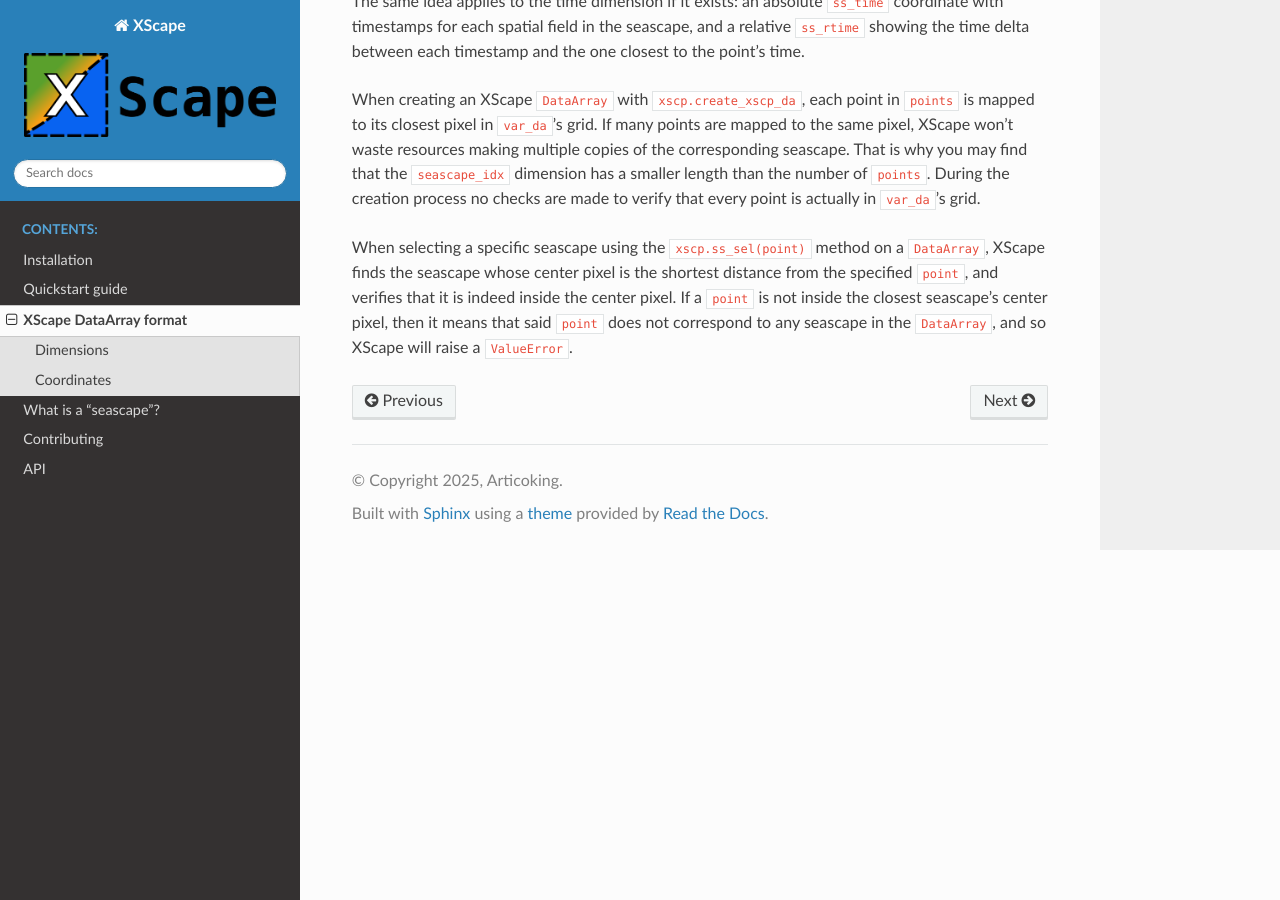
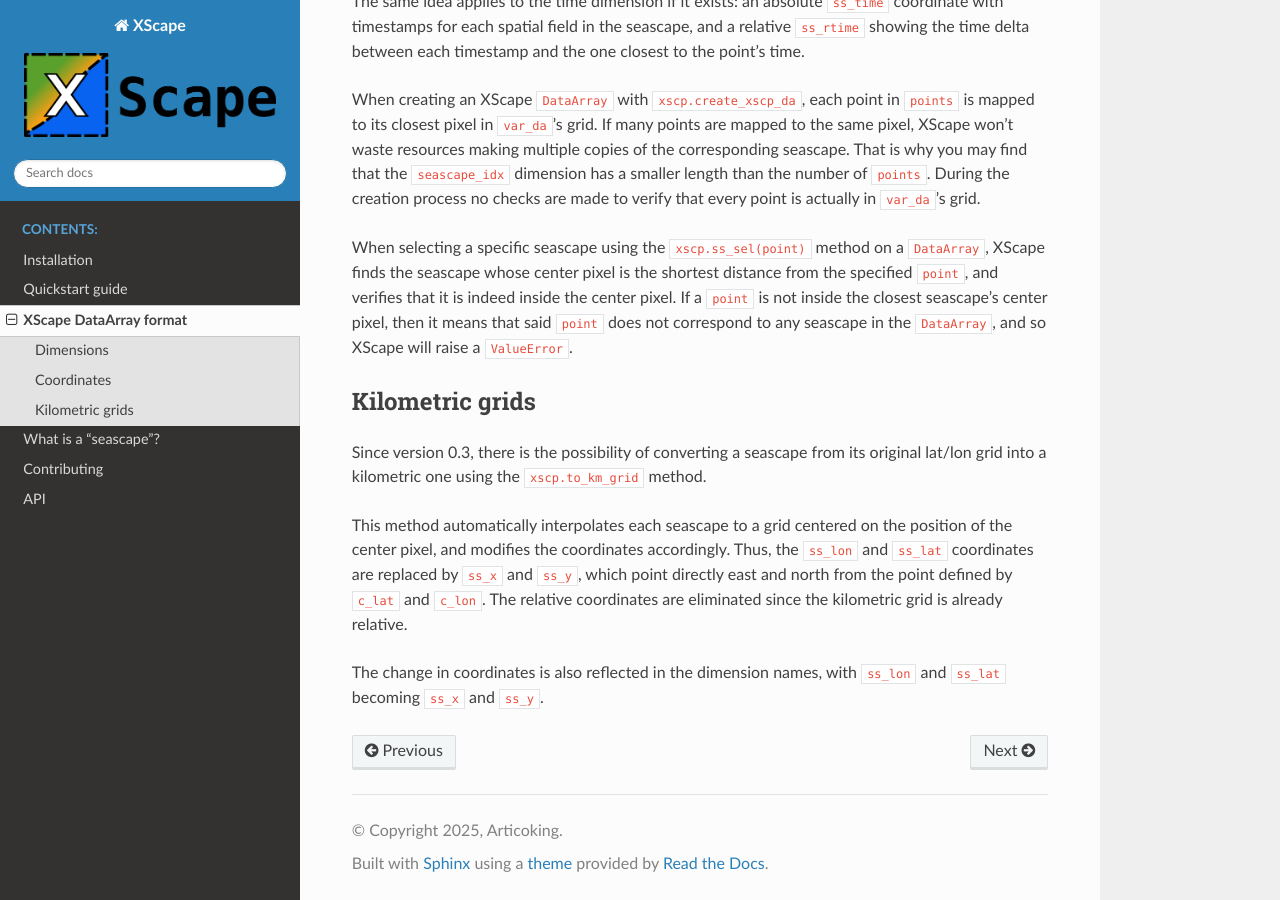
Before and after one commit to Articoking/XScape, a Sphinx documentation site: the page built from docs/source/content/usage/da_format.md, in a window 1280 px wide and 900 px high, scrolled down 918 px. Built offline with Sphinx 7.4.7 and the Read the Docs theme 3.1.0, drawn with Linux system fonts in a browser that asks for light colours.

Commit message:
Updated docs

```diff
--- a/docs/source/content/usage/da_format.md
+++ b/docs/source/content/usage/da_format.md
@@ -32,3 +32,13 @@ During the creation process no checks are made to verify that every point is act
 
 When selecting a specific seascape using the `xscp.ss_sel(point)` method on a `DataArray`, XScape finds the seascape whose center pixel is the shortest distance from the specified `point`, and verifies that it is indeed inside the center pixel.
 If a `point` is not inside the closest seascape's center pixel, then it means that said `point` does not correspond to any seascape in the `DataArray`, and so XScape will raise a `ValueError`.
+
+## Kilometric grids
+
+Since version 0.3, there is the possibility of converting a seascape from its original lat/lon grid into a kilometric one using the `xscp.to_km_grid` method.
+
+This method automatically interpolates each seascape to a grid centered on the position of the center pixel, and modifies the coordinates accordingly.
+Thus, the `ss_lon` and `ss_lat` coordinates are replaced by `ss_x` and `ss_y`, which point directly east and north from the point defined by `c_lat` and `c_lon`.
+The relative coordinates are eliminated since the kilometric grid is already relative.
+
+The change in coordinates is also reflected in the dimension names, with `ss_lon` and `ss_lat` becoming `ss_x` and `ss_y`.
```
